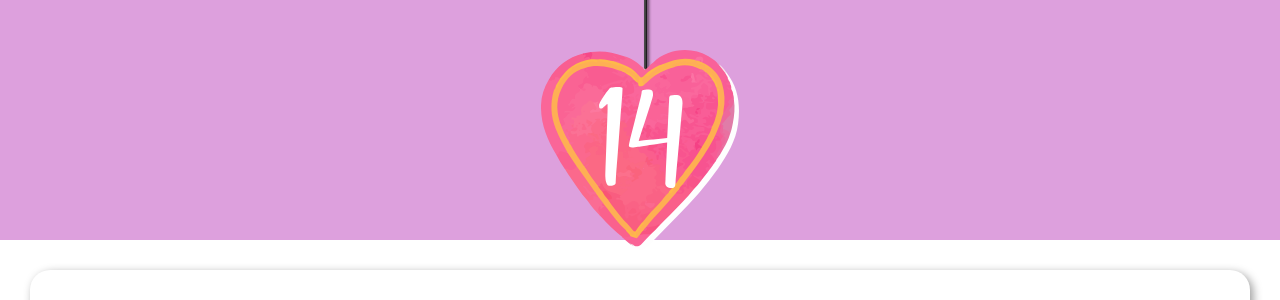
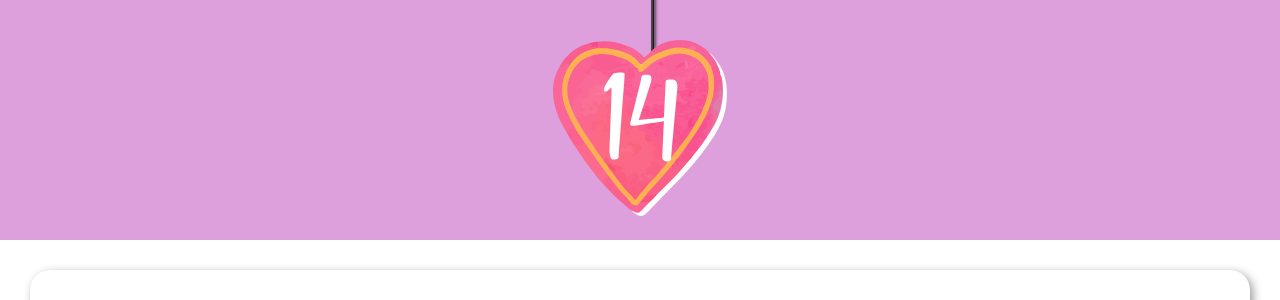
Before and after one commit to px-x-h/px-x-h.github.io, a plain HTML site: page index.html in a window 1280 px wide. Shown: the top 300 px of the page. Drawn offline with Linux system fonts and the light colour scheme.

Commit message:
Add files via upload

```diff
--- a/css/style.css
+++ b/css/style.css
@@ -34,22 +34,22 @@ body {
 }
 
 .line {
-  height: 80px;
+  height: 10vh;
   width: 3px;
   border: none;
   background-color: black;
   position: absolute;
   z-index: 0;
   top: -1%;
-  margin: 0 0 0 11px;
+  margin: 0 0 0 2vw;
   box-shadow:
     2px 0 3px rgba(0, 0, 0, 0.6),
     inset 1px 0 1.5px 1px rgba(255, 255, 255, 0.3);
 }
 
 .heart14 {
-  margin: 50px 0 0 0;
-  height: 200px;
+  margin: 5vh 0 0 0;
+  height: 22vh;
   position: relative;
   z-index: 1;
 }
@@ -63,7 +63,7 @@ body {
   align-items: center;
   text-align: center;
   flex-direction: column;
-  font-size: 42px;
+  font-size: 38px;
   padding: 30px;
   box-shadow: 3px 3px 10px rgba(0, 0, 0, 0.4);
 }
```
